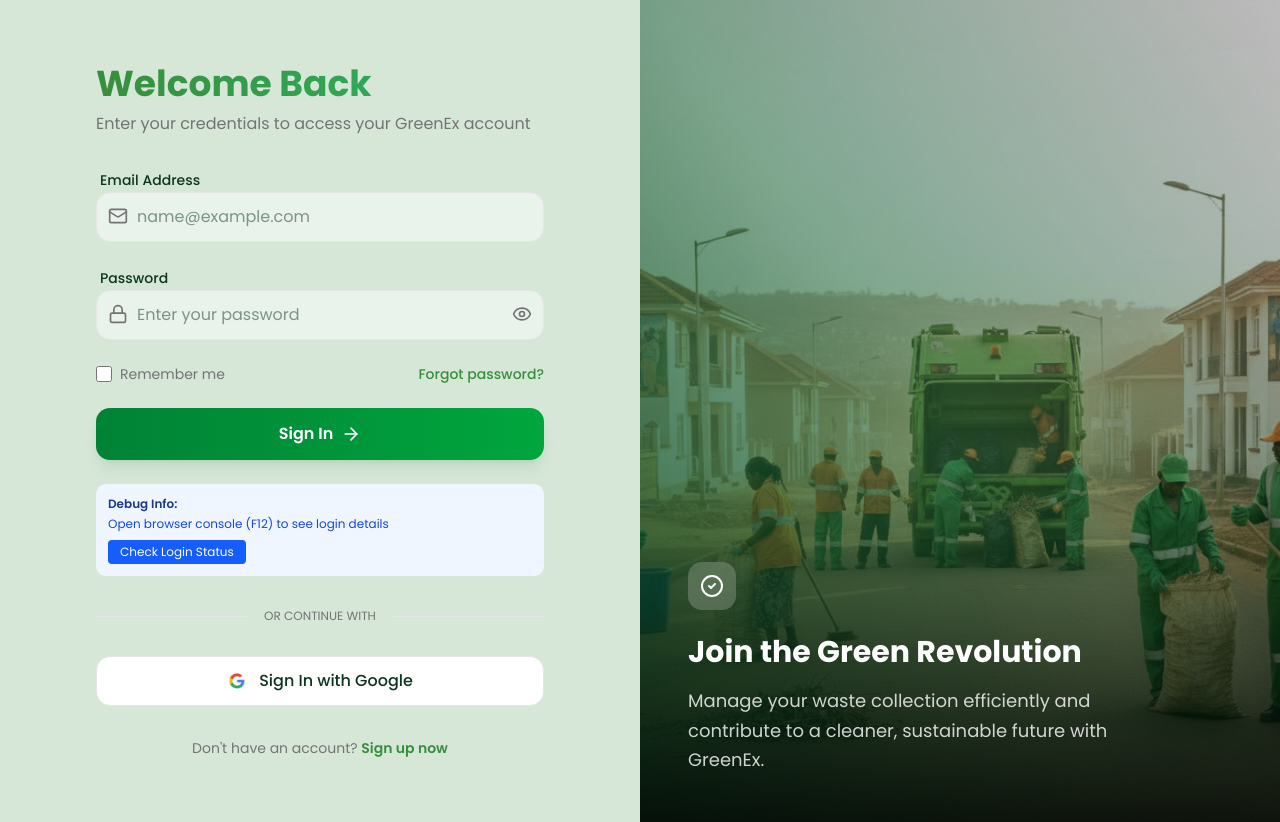
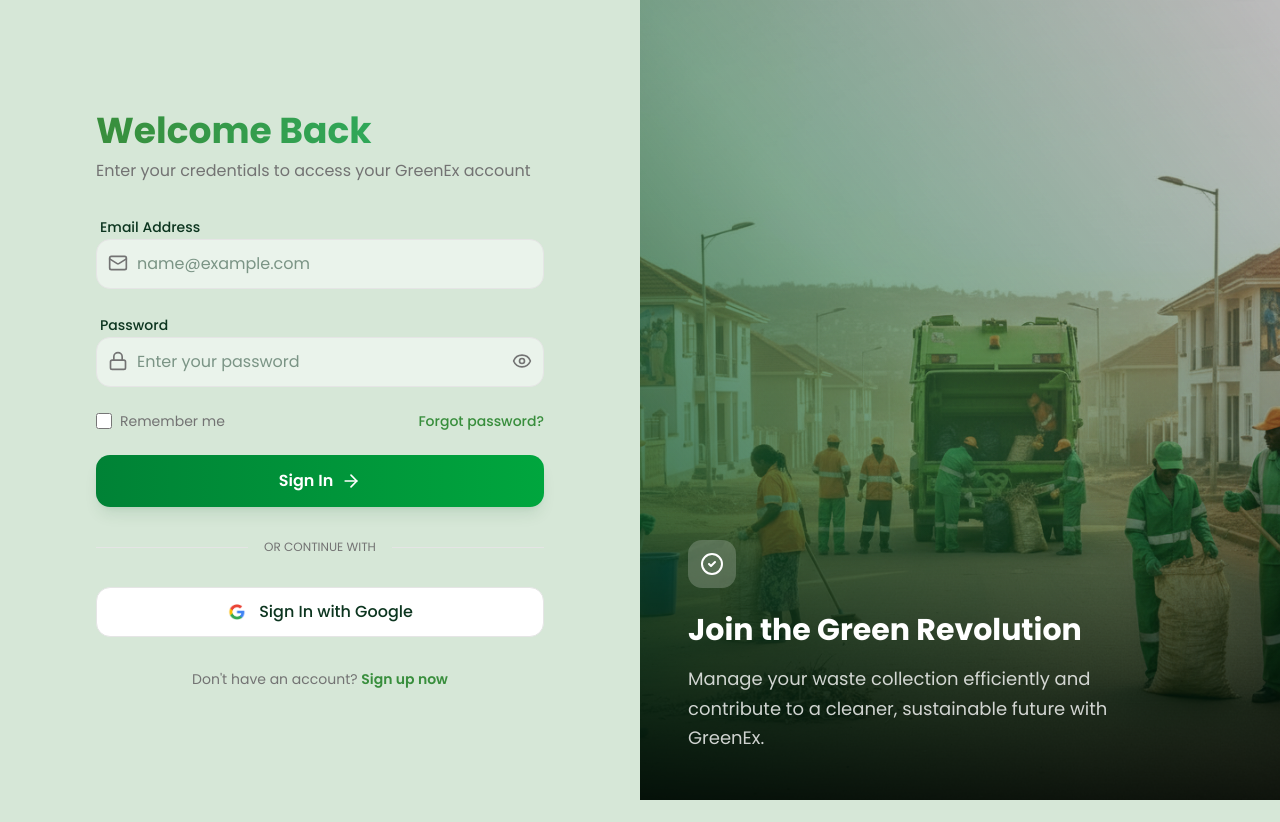
Before and after one commit to SheCanCODE-Capstone-Projects/Greenex_fe, a Next.js app: page /signin in a window 1280 px wide. After the commit the page ends 800 px from the top, so only its background shows below. Built offline with nearby package versions, Linux system fonts and the light colour scheme.

Commit message:
resolved conflict authentication

```diff
--- a/src/app/User-Dashboard/Header.tsx
+++ b/src/app/User-Dashboard/Header.tsx
@@ -18,10 +18,9 @@
         const name = userInfo.fullName || userInfo.email || "User";
         setUserName(name);
         setUserInitials(name.substring(0, 2).toUpperCase());
-        // You can add registration date from userInfo if available
-        setRegistrationDate("01-05-2024"); // Placeholder
+        setRegistrationDate("01-05-2024");
       } catch (error) {
-        console.error('Error parsing user info:', error);
+        // Silent error handling
       }
     }
   }, []);
--- a/src/app/signin/page.tsx
+++ b/src/app/signin/page.tsx
@@ -36,25 +36,28 @@
     setIsLoading(true);
 
     try {
-      console.log('Attempting login with:', { email });
       const response = await authService.login(email, password);
-      console.log('Login successful, response:', response);
+
+      if (!response) {
+        throw new Error('No response from server');
+      }
 
       // Store token and user info
       if (response.token) {
         localStorage.setItem("auth_token", response.token);
-        console.log('Token stored');
       } else {
-        console.warn('No token in response');
+        throw new Error('No token received from server');
       }
 
       // Decode JWT to get role
       const decodedToken = response.token ? decodeJWT(response.token) : null;
-      console.log('Decoded token:', decodedToken);
 
       // Get role from response or decoded token
       const userRole = response.role || decodedToken?.role;
-      console.log('User role:', userRole);
+
+      if (!userRole) {
+        throw new Error('User role not found');
+      }
 
       // Store the user info
       const userInfo = {
@@ -64,29 +67,24 @@
         role: userRole
       };
       localStorage.setItem("user_info", JSON.stringify(userInfo));
-      console.log('User info stored:', userInfo);
 
       toast.success("Login successful!");
 
+      // Small delay to ensure storage is complete
+      await new Promise(resolve => setTimeout(resolve, 100));
+
       // Role-based routing
       if (userRole === "ADMIN") {
-        console.log('Redirecting to admin dashboard');
         router.push("/Supper-dashboard");
       } else if (userRole === "COMPANY_MANAGER") {
-        console.log('Redirecting to company dashboard');
         router.push("/wasteCompanyDashboard");
       } else if (userRole === "CITIZEN") {
-        console.log('Redirecting to user dashboard');
         router.push("/User-Dashboard");
       } else {
-        console.log('Unknown role, redirecting to home');
         router.push("/");
       }
-    // eslint-disable-next-line @typescript-eslint/no-explicit-any
     } catch (error: any) {
-      console.error('Login error:', error);
       toast.error(error.message || "Login failed. Please try again.");
-    } finally {
       setIsLoading(false);
     }
   };
@@ -182,29 +180,6 @@
                 </>
               )}
             </button>
-
-            {/* Debug Info - Remove in production */}
-            <div className="mt-4 p-3 bg-blue-50 rounded-lg text-xs">
-              <p className="font-semibold text-blue-900 mb-1">Debug Info:</p>
-              <p className="text-blue-700">Open browser console (F12) to see login details</p>
-              <button
-                type="button"
-                onClick={() => {
-                  console.log('=== DEBUG INFO ===');
-                  console.log('Token:', localStorage.getItem('auth_token'));
-                  console.log('User Info:', localStorage.getItem('user_info'));
-                  const userInfo = localStorage.getItem('user_info');
-                  if (userInfo) {
-                    const parsed = JSON.parse(userInfo);
-                    console.log('Parsed User:', parsed);
-                    console.log('Role:', parsed.role);
-                  }
-                }}
-                className="mt-2 px-3 py-1 bg-blue-600 text-white rounded text-xs hover:bg-blue-700"
-              >
-                Check Login Status
-              </button>
-            </div>
           </form>
 
           <div className="relative my-8">
--- a/src/app/signup/page.tsx
+++ b/src/app/signup/page.tsx
@@ -44,8 +44,6 @@
     setIsLoading(true);
 
     try {
-      console.log('Starting registration for:', { email, userType, fullname });
-
       const result = await authService.register({
         fullName: fullname,
         email,
@@ -54,18 +52,14 @@
         userType
       });
 
-      console.log('Registration successful:', result);
-
       // save signup state
       localStorage.setItem("signup_email", email);
       localStorage.setItem("signup_user_type", userType);
       localStorage.setItem("signup_completed", "true");
-      console.log('Signup state saved, redirecting to OTP');
 
       toast.success("Account created successfully! Please check your email for verification code.");
       router.push("/pages/otp");
     } catch (err: any) {
-      console.error('Registration failed:', err);
       const errorMessage = err.message || "Something went wrong. Please try again.";
       setError(errorMessage);
       toast.error(errorMessage);
--- a/src/lib/auth-service.ts
+++ b/src/lib/auth-service.ts
@@ -35,18 +35,9 @@
                 userType: data.userType.toUpperCase()
             };
 
-            console.log('Registration attempt with:', { ...payload, password: '***' });
             const response = await axiosInstance.post<RegisterResponse>('/api/auth/register', payload);
-            console.log('Registration successful:', response.data);
             return response.data;
         } catch (error: any) {
-            console.error('Registration error details:', {
-                message: error.message,
-                response: error.response?.data,
-                status: error.response?.status,
-                code: error.code
-            });
-
             if (error.code === 'ECONNABORTED') {
                 throw new Error('Request timeout - backend server is waking up, please try again.');
             }
@@ -90,16 +81,8 @@
     login: async (email: string, password: string): Promise<any> => {
         try {
             const response = await axiosInstance.post('/api/auth/login', { email, password });
-            console.log('Login response:', response.data);
             return response.data;
         } catch (error: any) {
-            console.error('Login error details:', {
-                message: error.message,
-                response: error.response?.data,
-                status: error.response?.status,
-                code: error.code
-            });
-
             if (error.code === 'ECONNABORTED') {
                 throw new Error('Request timeout - backend server is waking up, please try again.');
             }
@@ -122,7 +105,6 @@
             const response = await axiosInstance.post('/api/auth/verify-otp', { otp });
             return response.data;
         } catch (error: any) {
-            console.error('OTP Verification error:', error);
             const message = error.response?.data?.message || error.message || 'OTP Verification failed';
             throw new Error(message);
         }
@@ -133,7 +115,6 @@
             const response = await axiosInstance.post<CompanyRegisterResponse>('/api/auth/company/register', data);
             return response.data;
         } catch (error: any) {
-            console.error('Company Registration error:', error);
             if (error.code === 'ECONNABORTED') {
                 throw new Error('Request timeout - backend server is waking up, please try again.');
             }
--- a/src/lib/axios.ts
+++ b/src/lib/axios.ts
@@ -5,7 +5,7 @@
   headers: {
     'Content-Type': 'application/json',
   },
-  timeout: 300000,
+  timeout: 60000,
 });
 
 axiosInstance.interceptors.request.use(
```
